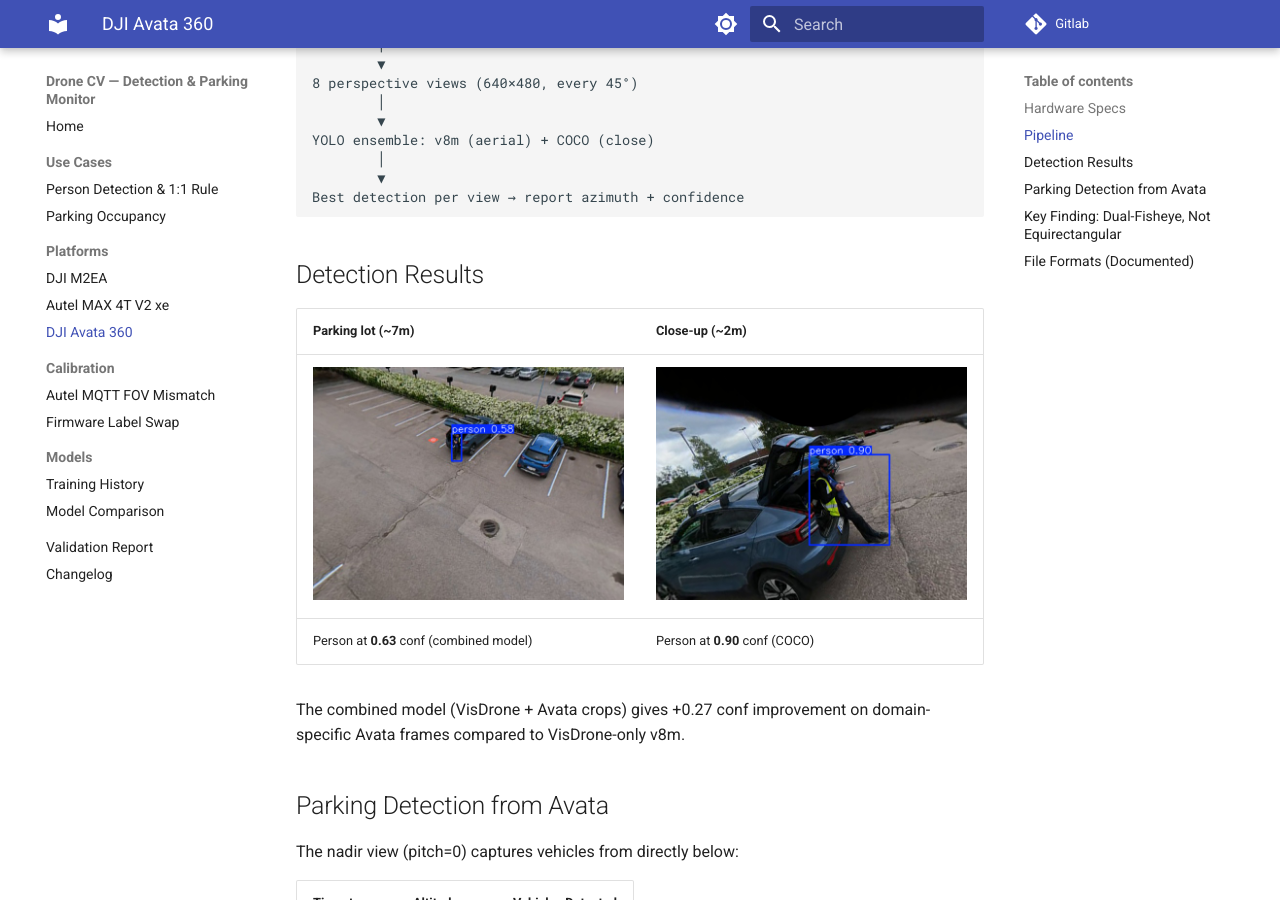
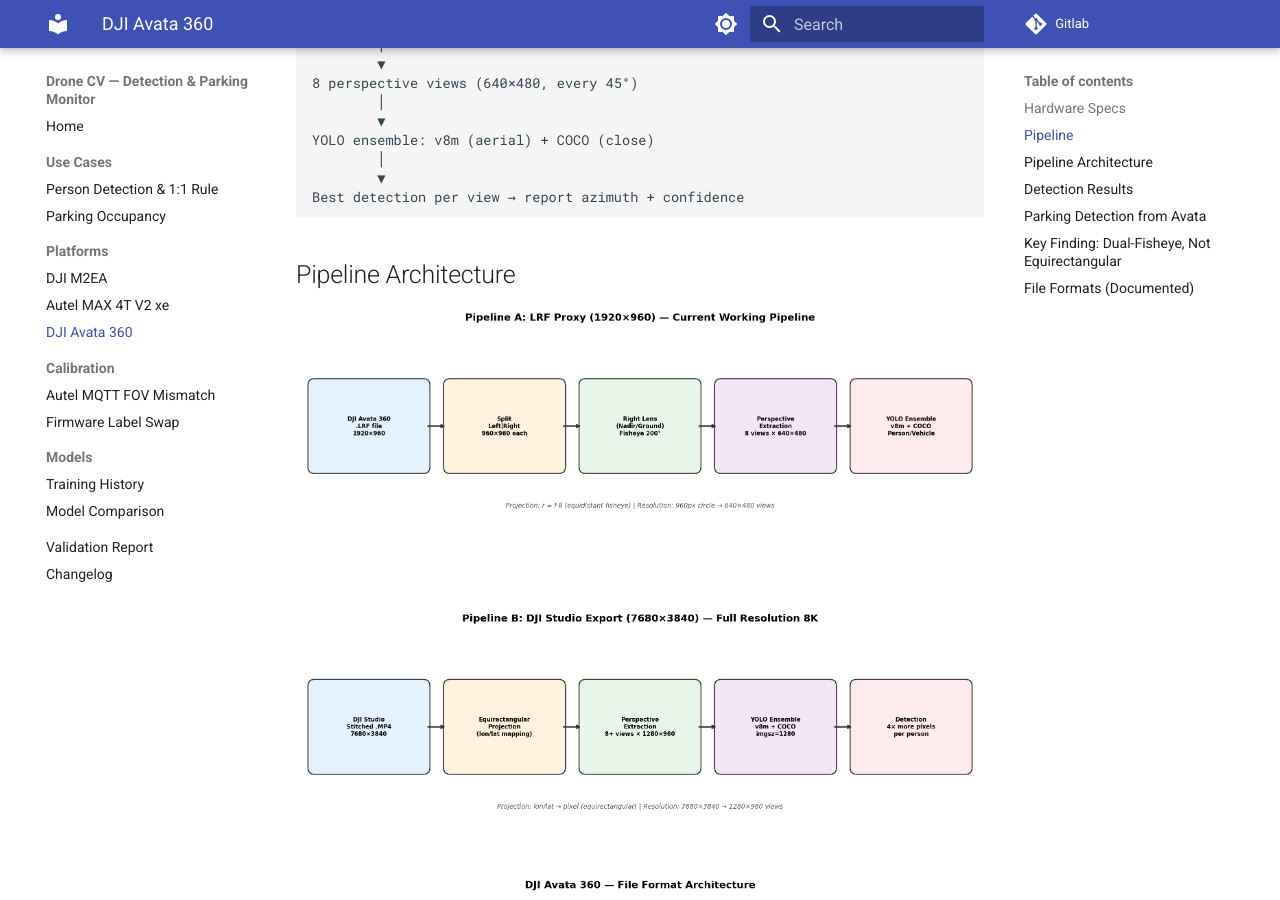
Before and after one commit to rwiren/drone-cv-detection, an MkDocs documentation site: the page built from docs-site/platforms/avata360.md, in a window 1280 px wide and 900 px high, scrolled down 657 px. Built offline with MkDocs 1.6.1 and Material for MkDocs 9.7.7, drawn with Linux system fonts in a browser that asks for light colours.

Commit message:
docs: add Avata 360 pipeline architecture diagrams

````diff
--- a/docs-site/platforms/avata360.md
+++ b/docs-site/platforms/avata360.md
@@ -30,6 +30,10 @@
         ▼
 Best detection per view → report azimuth + confidence
 ```
+
+## Pipeline Architecture
+
+![Avata 360 Pipelines](../images/avata360_pipelines.png)
 
 ## Detection Results
 
````
Also changed, not shown: docs-site/images/avata360_pipelines.png (added), 1 other file.
